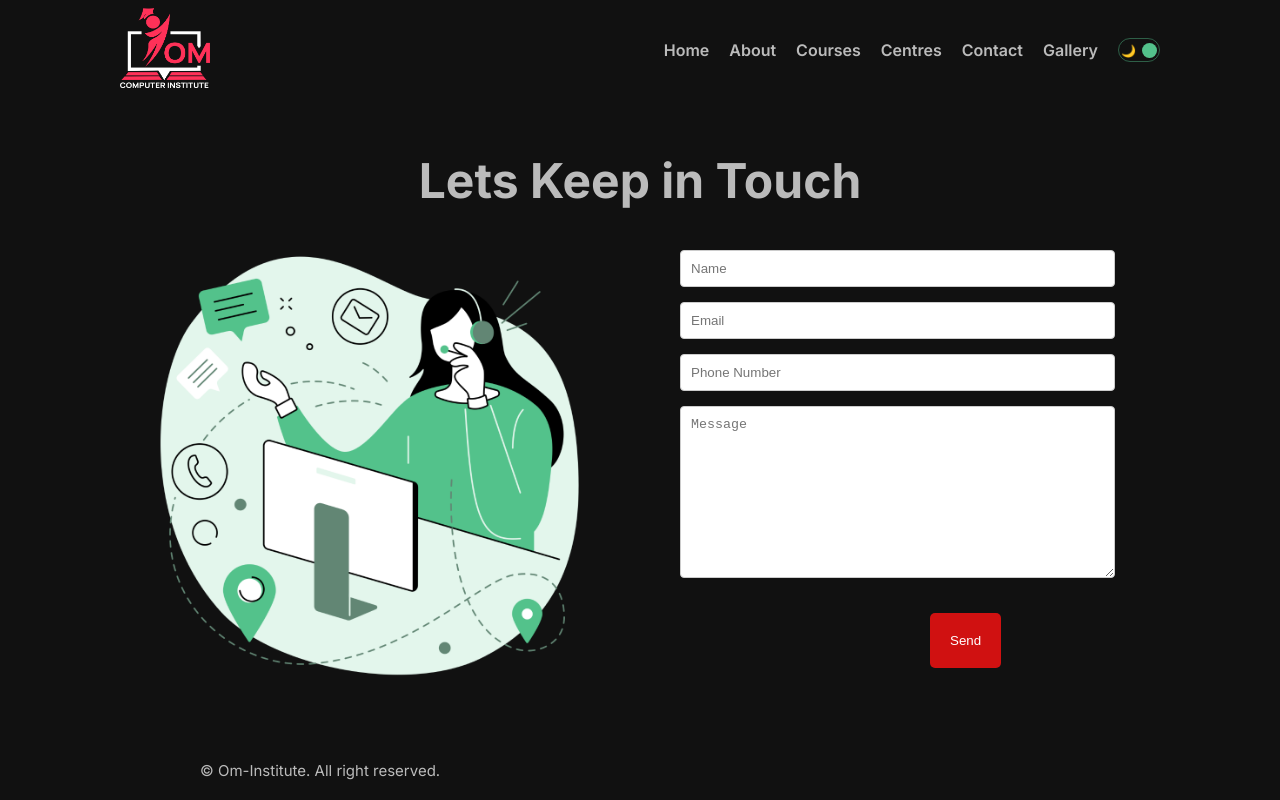
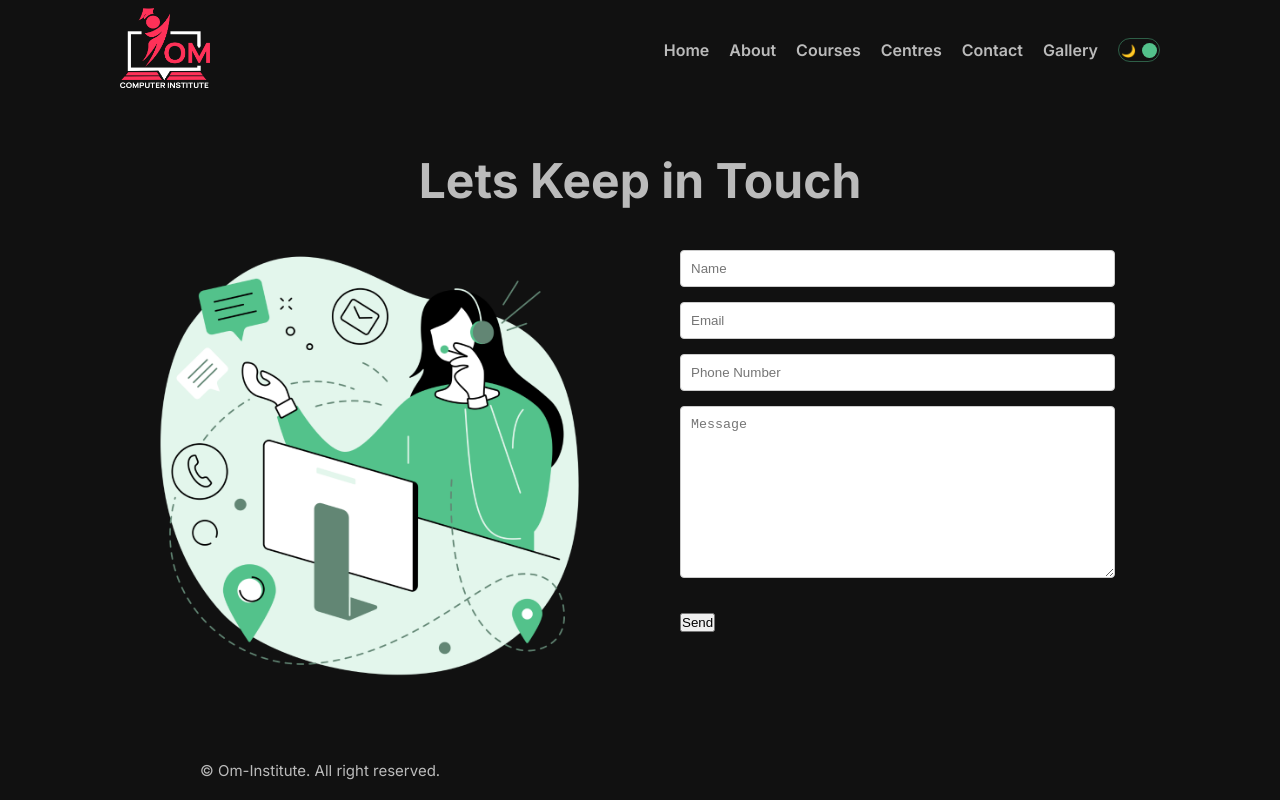
Before and after one commit to MAYANK-TRIPATH/Om-website, a Next.js app: page /contact in a window 1280 px wide. Built offline with nearby package versions, Linux system fonts and the light colour scheme.

Commit message:
Emailjs Integration done

```diff
--- a/package.json
+++ b/package.json
@@ -9,6 +9,8 @@
     "lint": "next lint"
   },
   "dependencies": {
+    "@emailjs/browser": "^3.11.0",
+    "emailjs": "^4.0.3",
     "next": "latest",
     "react": "latest",
     "react-dom": "latest"
--- a/src/app/contact/page.jsx
+++ b/src/app/contact/page.jsx
@@ -1,10 +1,27 @@
-import React from 'react'
+"use client"
+
+import React, { useRef } from 'react'
 import styles from './page.module.css'
 import callus from "public/callus.png"
 import Image from "next/image";
-import Button from '@/components/Button/Button';
+import emailjs from '@emailjs/browser';
+
 
 const Contact = () => {
+  const form = useRef();
+
+
+  const sendEmail = (e) => {
+    e.preventDefault();
+
+    emailjs.sendForm('service_5ykfz0k', 'template_k3v79mn', form.current, 'jCQV83uOwjRpzn8Ll')
+      .then((result) => {
+          console.log(result.text);
+      }, (error) => {
+          console.log(error.text);
+      });
+  };
+
   return  (
     <div className={styles.container}>
     <h1 className={styles.title}>Lets Keep in Touch</h1>
@@ -12,13 +29,14 @@ const Contact = () => {
       <div className={styles.imgContainer}>
       <Image src={callus} alt="" className={styles.image} />
       </div>
-      <form className={styles.form}>
-        <input type="text" placeholder="Name" className={styles.input}/>
-        <input type="text" placeholder="Email" className={styles.input}/>
-        <input type="text" placeholder="Phone Number" className={styles.input}/>
+      <form ref={form} onSubmit={sendEmail} className={styles.form}>
+        <input type="text" name="user_name" placeholder="Name" className={styles.input}/>
+        <input type="text" name="user_email" placeholder="Email" className={styles.input}/>
+        <input type="text" name="user_phone" placeholder="Phone Number" className={styles.input}/>
         <textarea className={styles.textArea} placeholder="Message" cols="30" rows="10"></textarea>
           <br/>
-        <Button url="#" text="Send"/>
+          <input type="submit" value="Send"/>
+
       </form>
       </div>
     </div>
```
Also changed, not shown: src/app/contact/page.module.css (line endings or trailing spaces), 1 other file (tests, documents, lock files or other folders).
